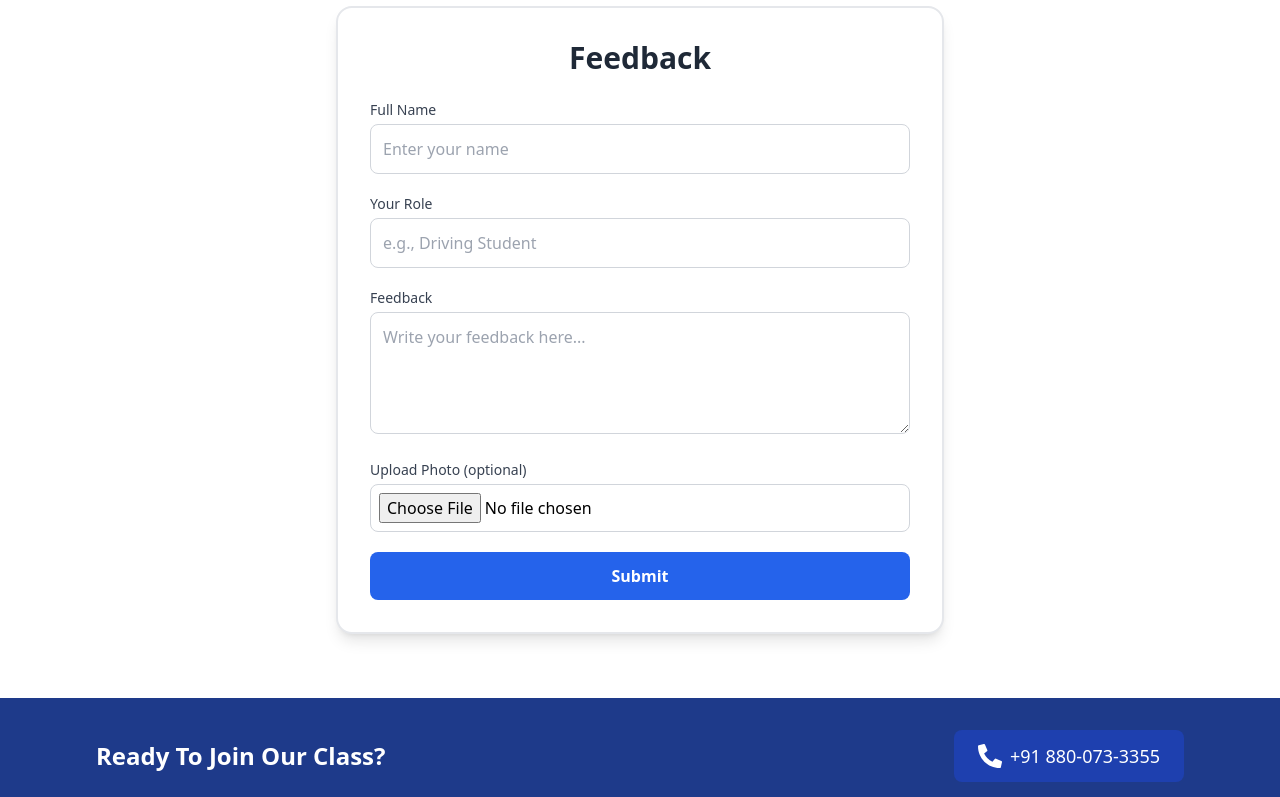
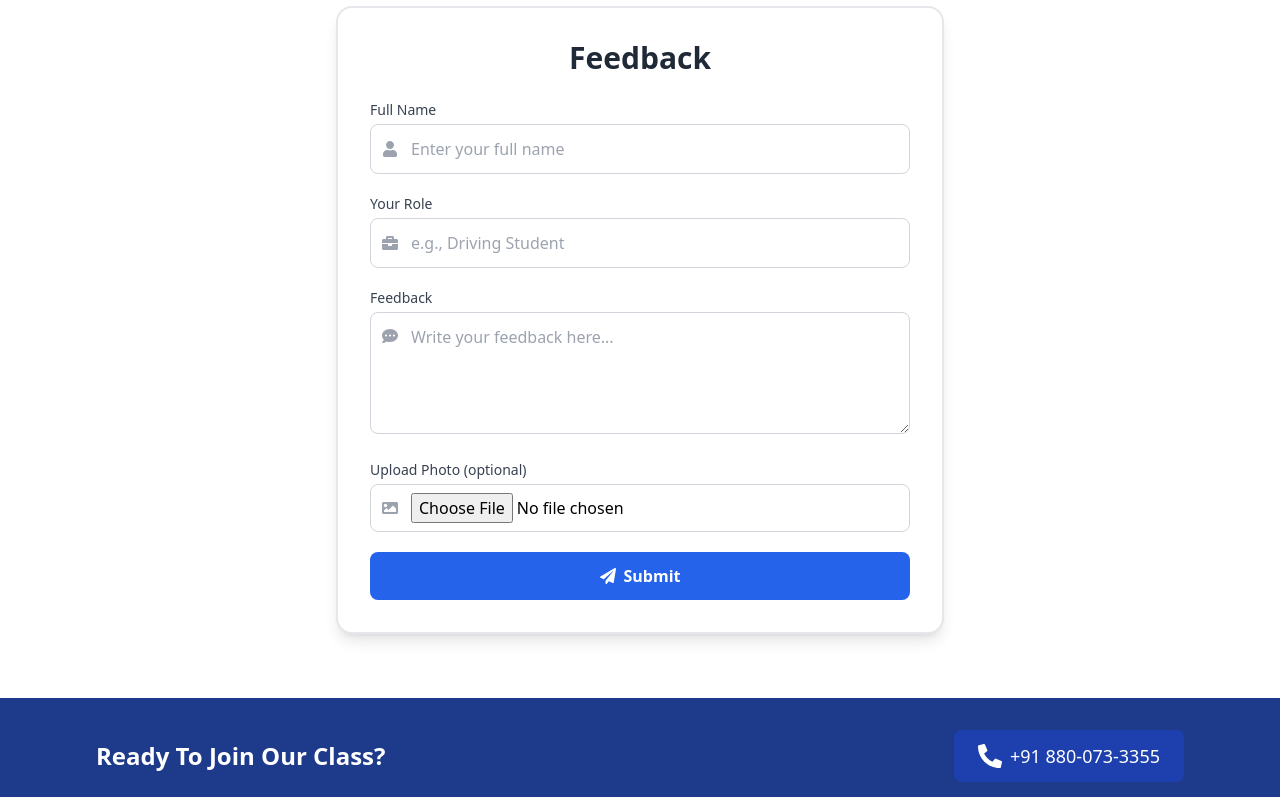
Before and after one commit to 78suhail/Hari-Motor-Driving-School, a React (Vite) app: page /testimonialForm in a window 1280 px wide. Shown: the part 498-1295 px from the top of the page. Built offline with nearby package versions, Linux system fonts and the light colour scheme.

Commit message:
Initial commit: Hari Motor Driving School project

```diff
--- a/src/pages/FAQs/Faqs.jsx
+++ b/src/pages/FAQs/Faqs.jsx
@@ -114,14 +114,27 @@ const Faqs = () => {
             Get A Quote
           </h2>
           <form className="space-y-4">
+            {/* First Name */}
             <div className="relative">
               <input
                 type="text"
-                placeholder="Your Name"
+                placeholder="First Name"
                 className="w-full pl-10 pr-4 py-2 border rounded focus:outline-none focus:ring-2 focus:ring-blue-400"
               />
               <FaUser className="absolute left-3 top-1/2 transform -translate-y-1/2 text-gray-400" />
             </div>
+
+            {/* Last Name */}
+            <div className="relative">
+              <input
+                type="text"
+                placeholder="Last Name"
+                className="w-full pl-10 pr-4 py-2 border rounded focus:outline-none focus:ring-2 focus:ring-blue-400"
+              />
+              <FaUser className="absolute left-3 top-1/2 transform -translate-y-1/2 text-gray-400" />
+            </div>
+
+            {/* Email */}
             <div className="relative">
               <input
                 type="email"
@@ -130,23 +143,18 @@ const Faqs = () => {
               />
               <FaEnvelope className="absolute left-3 top-1/2 transform -translate-y-1/2 text-gray-400" />
             </div>
+
+            {/* Phone */}
             <div className="relative">
               <input
                 type="tel"
-                placeholder="Your Number"
+                placeholder="Your Phone"
                 className="w-full pl-10 pr-4 py-2 border rounded focus:outline-none focus:ring-2 focus:ring-blue-400"
               />
               <FaPhone className="absolute left-3 top-1/2 transform -translate-y-1/2 text-gray-400" />
             </div>
-            <div>
-              <select className="w-full px-3 py-2 border rounded focus:outline-none focus:ring-2 focus:ring-blue-400">
-                <option>Select Service</option>
-                <option>Driving Lessons</option>
-                <option>License Assistance</option>
-                <option>Test Preparation</option>
-                <option>Other</option>
-              </select>
-            </div>
+
+            {/* Message */}
             <div className="relative">
               <textarea
                 placeholder="Your Message"
@@ -155,6 +163,8 @@ const Faqs = () => {
               ></textarea>
               <FaRegCommentDots className="absolute left-3 top-3 text-gray-400" />
             </div>
+
+            {/* Submit Button */}
             <button
               type="submit"
               className="w-full bg-blue-600 text-white py-2 rounded hover:bg-blue-700 transition"
--- a/src/pages/Testimonials/TestimonialForm.jsx
+++ b/src/pages/Testimonials/TestimonialForm.jsx
@@ -1,5 +1,12 @@
 import React, { useState } from "react";
-import { FaChevronDown } from "react-icons/fa";
+import {
+  FaUser,
+  FaBriefcase,
+  FaCommentDots,
+  FaImage,
+  FaChevronDown,
+  FaPaperPlane,
+} from "react-icons/fa";
 
 const TestimonialForm = ({ onSubmit }) => {
   const [form, setForm] = useState({
@@ -13,7 +20,7 @@ const TestimonialForm = ({ onSubmit }) => {
   // ✅ Handle Input Change
   const handleChange = (e) => {
     const { name, value, files } = e.target;
-    if (name === "image") {
+    if (name === "image" && files && files[0]) {
       const file = files[0];
       setForm({ ...form, image: file });
       setPreview(URL.createObjectURL(file));
@@ -70,7 +77,8 @@ const TestimonialForm = ({ onSubmit }) => {
             Share Your Feedback
           </h1>
           <p className="text-gray-200 mt-2 text-sm sm:text-base max-w-md">
-            We value your experience with us. Please take a moment to submit your testimonial.
+            We value your experience with us. Please take a moment to submit
+            your testimonial.
           </p>
           <div className="mt-6 animate-bounce">
             <FaChevronDown className="w-7 h-7 text-white mx-auto" />
@@ -79,41 +87,47 @@ const TestimonialForm = ({ onSubmit }) => {
       </section>
 
       {/* ✅ Feedback Form */}
-      <section className="max-w-2xl mx-auto my-10 px-4 sm:px-6 lg:px-8 py-6 ">
+      <section className="max-w-2xl mx-auto my-10 px-4 sm:px-6 lg:px-8 py-6">
         <div className="bg-white rounded-2xl shadow-lg p-6 sm:p-8 border-2">
           <h2 className="text-2xl sm:text-3xl font-bold text-center text-gray-800 mb-6">
             Feedback
           </h2>
 
           <form className="space-y-5" onSubmit={handleSubmit}>
-            {/* Name */}
+            {/* Full Name */}
             <div>
               <label className="block text-sm font-medium text-gray-700 mb-1">
                 Full Name
               </label>
+              <div className="relative">
+                <FaUser className="absolute left-3 top-1/2 -translate-y-1/2 text-gray-400" />
                 <input
                   type="text"
                   name="name"
                   value={form.name}
                   onChange={handleChange}
-                placeholder="Enter your name"
-                className="w-full border border-gray-300 p-3 rounded-lg focus:ring-2 focus:ring-blue-500 focus:outline-none"
+                  placeholder="Enter your full name"
+                  className="w-full border border-gray-300 p-3 pl-10 rounded-lg focus:ring-2 focus:ring-blue-500 focus:outline-none"
                 />
               </div>
+            </div>
 
-            {/* Role */}
+            {/* Your Role */}
             <div>
               <label className="block text-sm font-medium text-gray-700 mb-1">
                 Your Role
               </label>
+              <div className="relative">
+                <FaBriefcase className="absolute left-3 top-1/2 -translate-y-1/2 text-gray-400" />
                 <input
                   type="text"
                   name="role"
                   value={form.role}
                   onChange={handleChange}
                   placeholder="e.g., Driving Student"
-                className="w-full border border-gray-300 p-3 rounded-lg focus:ring-2 focus:ring-blue-500 focus:outline-none"
+                  className="w-full border border-gray-300 p-3 pl-10 rounded-lg focus:ring-2 focus:ring-blue-500 focus:outline-none"
                 />
+              </div>
             </div>
 
             {/* Feedback */}
@@ -121,14 +135,17 @@ const TestimonialForm = ({ onSubmit }) => {
               <label className="block text-sm font-medium text-gray-700 mb-1">
                 Feedback
               </label>
+              <div className="relative">
+                <FaCommentDots className="absolute left-3 top-4 text-gray-400" />
                 <textarea
                   name="feedback"
                   rows={4}
                   value={form.feedback}
                   onChange={handleChange}
                   placeholder="Write your feedback here..."
-                className="w-full border border-gray-300 p-3 rounded-lg focus:ring-2 focus:ring-blue-500 focus:outline-none"
+                  className="w-full border border-gray-300 p-3 pl-10 rounded-lg focus:ring-2 focus:ring-blue-500 focus:outline-none"
                 />
+              </div>
             </div>
 
             {/* Image Upload */}
@@ -136,16 +153,19 @@ const TestimonialForm = ({ onSubmit }) => {
               <label className="block text-sm font-medium text-gray-700 mb-1">
                 Upload Photo (optional)
               </label>
+              <div className="relative">
+                <FaImage className="absolute left-3 top-1/2 -translate-y-1/2 text-gray-400" />
                 <input
                   type="file"
                   name="image"
                   accept="image/*"
                   onChange={handleChange}
-                className="w-full border border-gray-300 p-2 rounded-lg focus:ring-2 focus:ring-blue-500 focus:outline-none"
+                  className="w-full border border-gray-300 p-2 pl-10 rounded-lg focus:ring-2 focus:ring-blue-500 focus:outline-none"
                 />
               </div>
+            </div>
 
-            {/* Preview */}
+            {/* Preview (if image selected) */}
             {preview && (
               <div className="flex justify-center">
                 <img
@@ -156,11 +176,12 @@ const TestimonialForm = ({ onSubmit }) => {
               </div>
             )}
 
-            {/* Submit Button */}
+            {/* Submit */}
             <button
               type="submit"
-              className="w-full bg-blue-600 text-white p-3 rounded-lg font-semibold hover:bg-blue-700 transition duration-200"
+              className="w-full bg-blue-600 text-white p-3 rounded-lg font-semibold flex items-center justify-center gap-2 hover:bg-blue-700 transition duration-200"
             >
+              <FaPaperPlane />
               Submit
             </button>
           </form>
```
Lines whose indentation alone changed are shown as unchanged.
